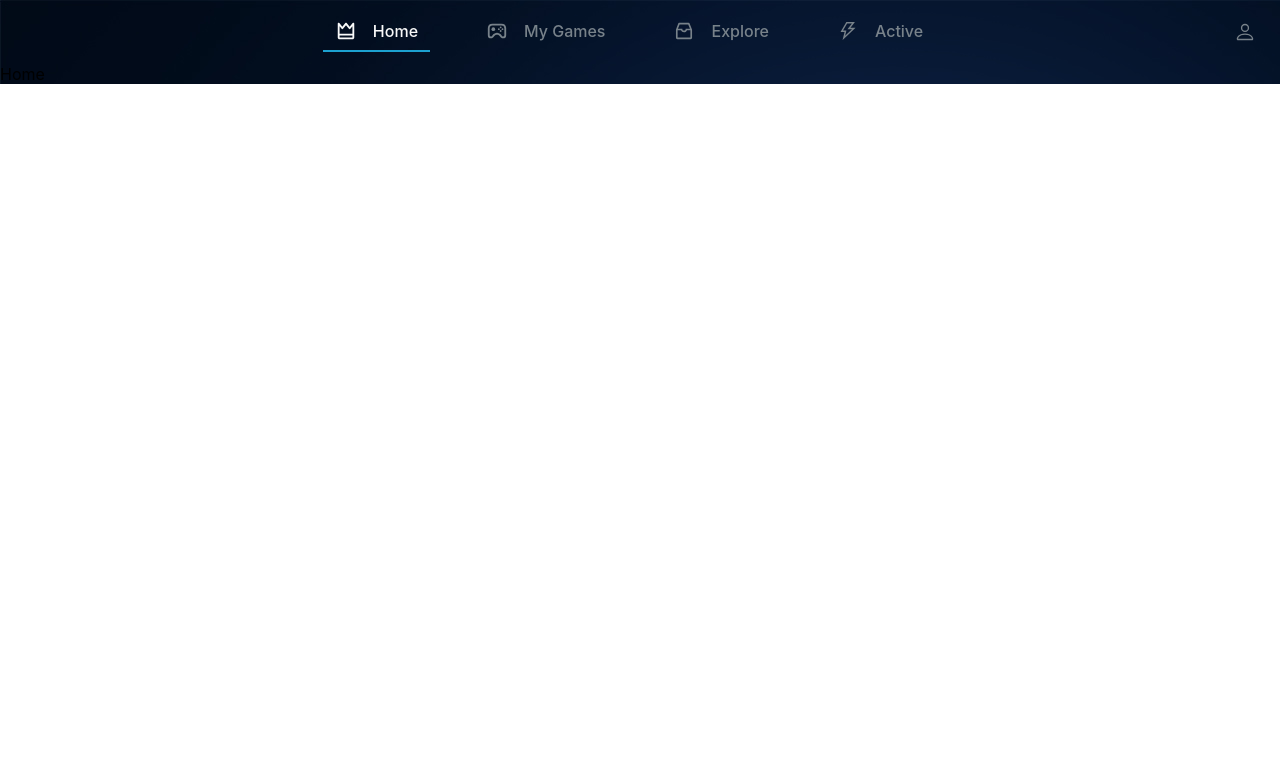
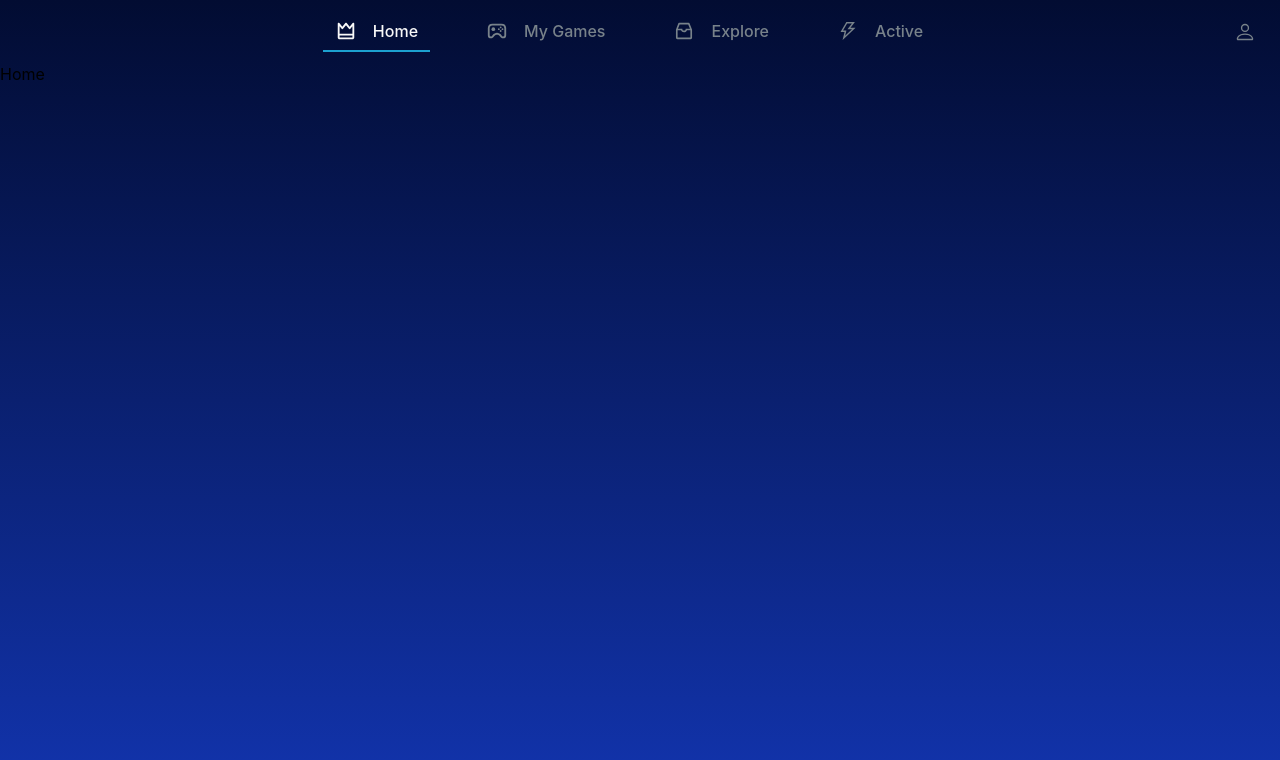
Before and after one commit to MarcosAF9/catalogo-de-games, a React (Vite) app: page / in a window 1280 px wide. Shown: the top 760 px of the page. Built offline with nearby package versions, Linux system fonts and the light colour scheme; the HTML template or start-up script is replaced by a standard one.

Commit message:
main background alterado

```diff
--- a/src/App.module.css
+++ b/src/App.module.css
@@ -1,4 +1,6 @@
 .main {
-  background-image: url("./assets/background.jpg");
-  background-repeat: no-repeat;
+  background-image: linear-gradient(#020c32, #1234ae);
+  max-height: 100vh;
+  min-height: 100vh;
+  overflow-y: hidden;
 }
```
